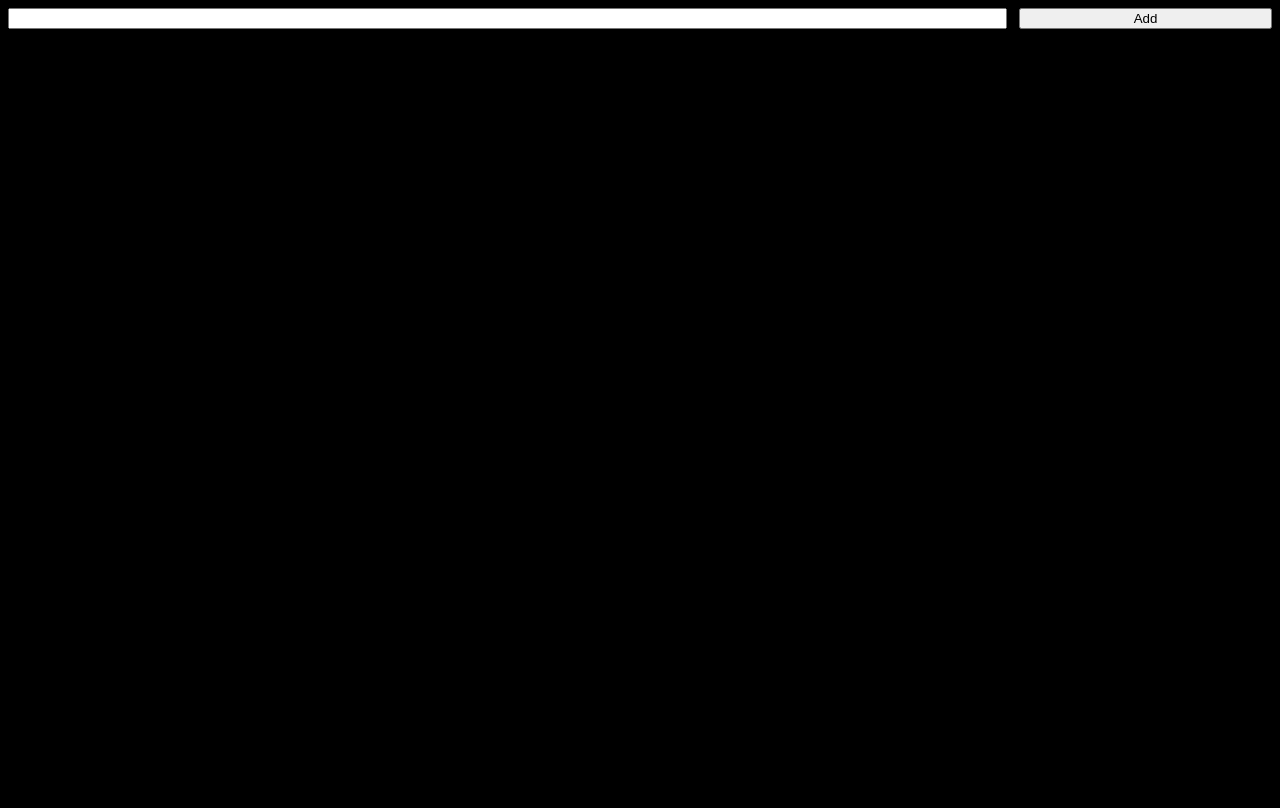
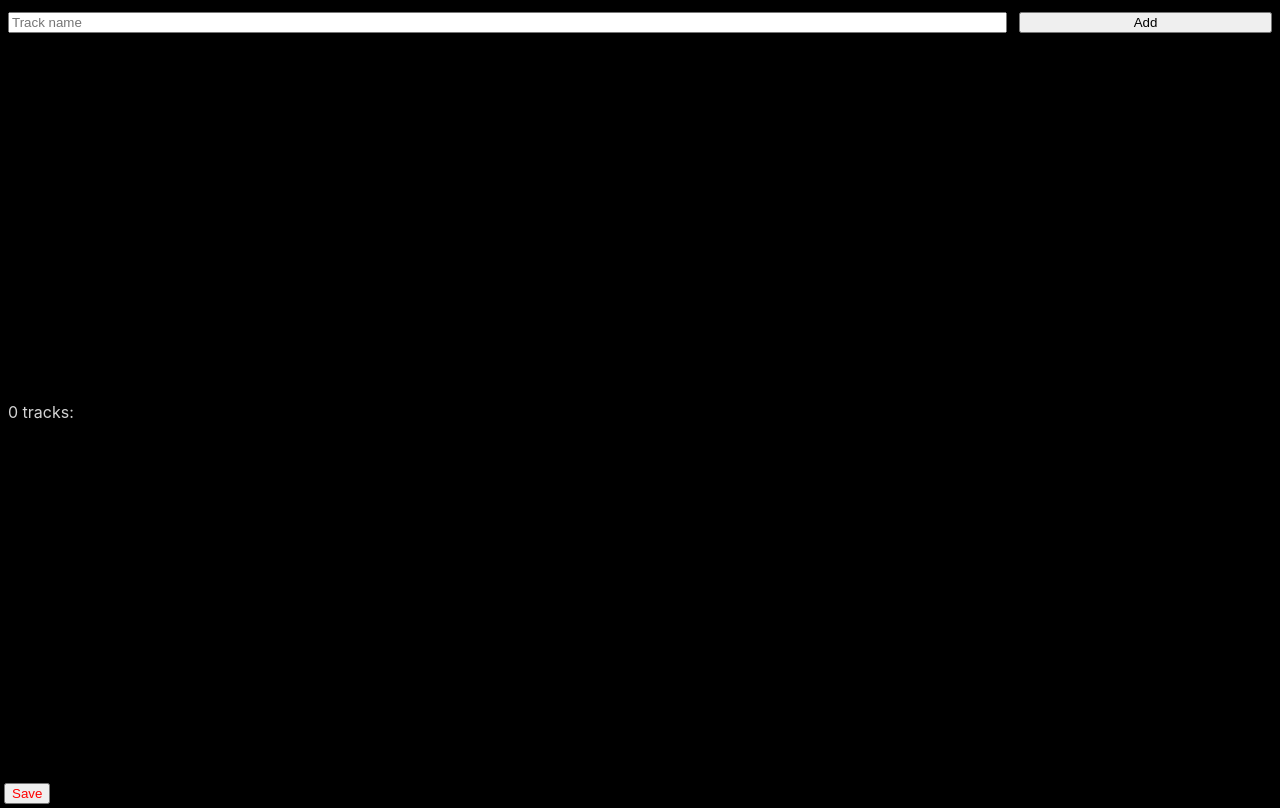
Before and after one commit to Xavi007/timer, a React (Create React App) app: page / in a window 1280 px wide. Built offline with nearby package versions, Linux system fonts and the light colour scheme.

Commit message:
improved track info and duration calculation on start/stop of track

```diff
--- a/src/App.css
+++ b/src/App.css
@@ -14,4 +14,14 @@
   display: grid;
   grid-template-columns: 79% 20%;
   grid-gap: 1%;
+  margin: 4px 0;
 }
+
+.time-tracker .tracks-title {
+  padding: 4px;
+  font-size: 16px;
+  color: lightgray;
+}
+.time-tracker .save-list .save {
+  color: red;
+}
--- a/src/App.js
+++ b/src/App.js
@@ -26,21 +26,34 @@ class App extends React.Component {
       });
   };
 
+  saveList = () => {
+    // get all tracks;
+    // create
+  };
+
   render() {
     let { tracks } = this.state;
     return (
       <div className="time-tracker">
+        <div className="new-track">
+          <input name="label" type="text" placeholder="Track name" />
+          <button type="button" onClick={this.createTrack}>
+            Add
+          </button>
+        </div>
+        {tracks && <div className="tracks-title">{tracks.length} tracks:</div>}
         {tracks &&
           tracks.map((track, index) => {
             return <Track key={index} track={track} />;
           })}
 
-        <div className="new-track">
-          <input name="label" type="text" />
-          <button type="button" onClick={this.createTrack}>
-            Add
-          </button>
-        </div>
+        {tracks && (
+          <div className="save-list">
+            <button type="button" className="save" onClick={this.saveList}>
+              Save
+            </button>
+          </div>
+        )}
       </div>
     );
   }
--- a/src/Track/Track.js
+++ b/src/Track/Track.js
@@ -41,15 +41,29 @@ class Track extends React.Component {
     stopTrackCall(timer)
       .then((data) => {
         console.log("stop track call", data);
-        this.setState({ track: data.track, timer: data.timer });
+        this.setState({ track: data.track, timer: data.timer }, () => {
+          this.totalTrackTime();
+        });
       })
       .catch((error) => {
         console.error("stop track call", error);
       });
   };
 
+  resetTrackTimes = () => {
+    this.totalSeconds = 0.0;
+    this.totalMinutes = 0.0;
+    this.totalHours = 0.0;
+    this.totalDays = 0.0;
+  };
+
   totalTrackTime = () => {
-    let { track } = this.props;
+    let { track } = this.state;
+
+    if (!track.timers) throw new Error("No timers linked to this track");
+
+    this.resetTrackTimes();
+
     for (let i = 0; i < track.timers.length; i++) {
       let timer = track.timers[i];
       if (!timer.stop_time || !timer.start_time) continue;
@@ -58,7 +72,7 @@ class Track extends React.Component {
       this.totalSeconds = this.totalSeconds + totalMiliSeconds / 1000;
       this.totalMinutes = this.totalMinutes + totalMiliSeconds / (1000 * 60);
       this.totalHours = this.totalHours + totalMiliSeconds / (1000 * 60 * 60);
-      this.totalDays +=
+      this.totalDays =
         this.totalDays + totalMiliSeconds / (1000 * 60 * 60 * 24);
     }
     this.setState({ calculated: true }); // force re render
@@ -85,6 +99,13 @@ class Track extends React.Component {
           <div className="seconds">S:{this.totalSeconds.toFixed(1)}</div>
           <div className="days">D: {this.totalDays.toFixed(1)}</div>
         </div>
+        <div className="gap"></div>
+        {track.timers && (
+          <div className="track-meta">
+            <div className="title">Timers</div>
+            <div className="count">{track.timers.length}</div>
+          </div>
+        )}
       </div>
     );
   }
--- a/src/Track/track.css
+++ b/src/Track/track.css
@@ -22,7 +22,21 @@
   display: grid;
   grid-template-columns: 32% 33% 32%;
   grid-gap: 1%;
+  color: lightgray;
 }
 .track .time-info div {
   padding: 4px;
 }
+.track .time-info .hours {
+  color: white;
+}
+
+.track .track-meta {
+  font-size: 14px;
+  padding: 4px;
+
+  display: flex;
+  /* justify-content: center; */
+  flex-direction: column;
+  align-items: center;
+}
```
